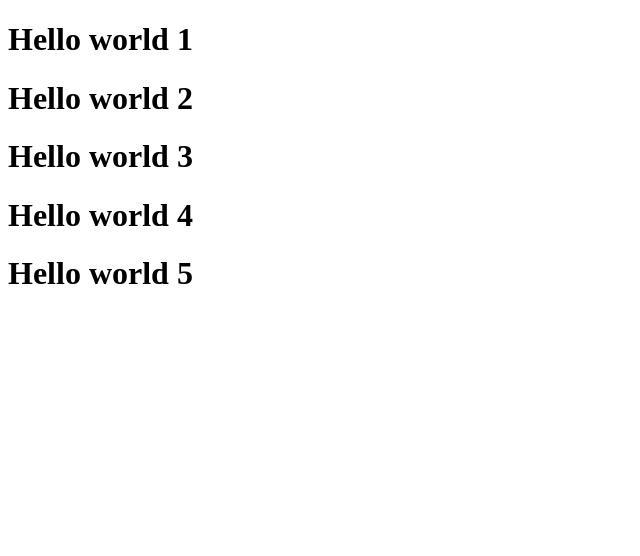
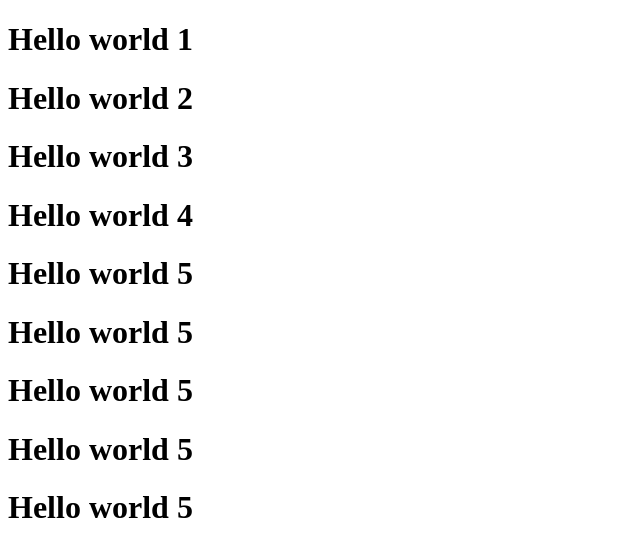
Before and after one commit to nguyenhoang2404/f8-fullstack-k10, a plain HTML site: page Day-1/index.htm in a window 1280 px wide. Shown: the whole page, without its empty margins (0-640 px from the left). Drawn offline with Linux system fonts and the light colour scheme.

Commit message:
Sua bai tap 1 tiep

```diff
--- a/Day-1/index.htm
+++ b/Day-1/index.htm
@@ -11,5 +11,9 @@
     <h1>Hello world 3</h1>
     <h1>Hello world 4</h1>
     <h1>Hello world 5</h1>
+    <h1>Hello world 5</h1>
+    <h1>Hello world 5</h1>
+    <h1>Hello world 5</h1>
+    <h1>Hello world 5</h1>
 </body>
 </html>
```
